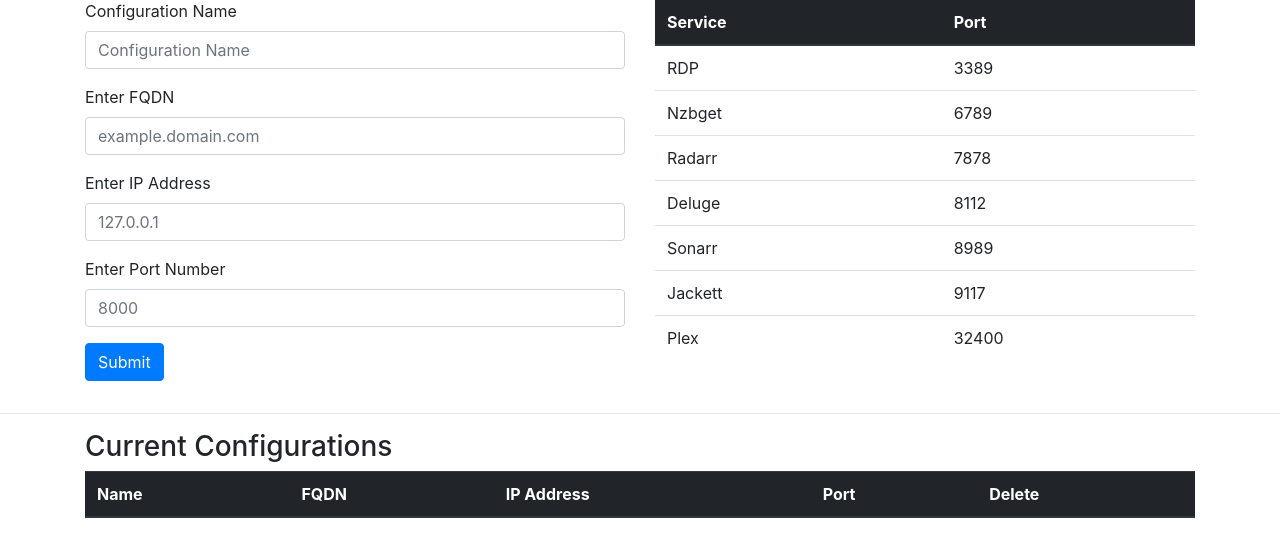
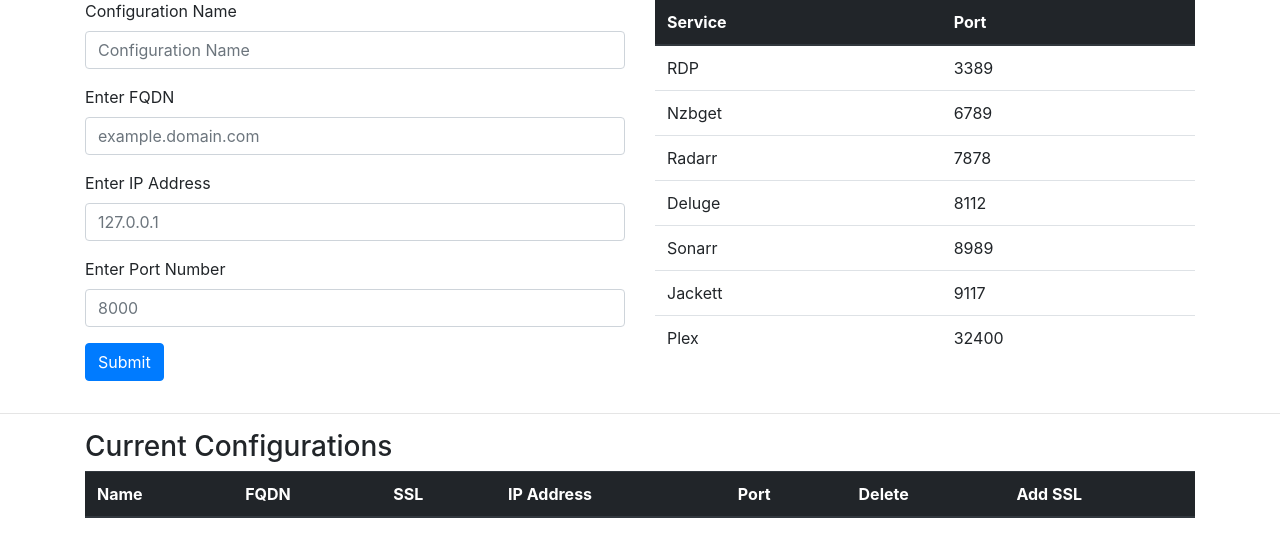
Before and after one commit to andrewixl/reverseproxy, a Django app: template apps/main/templates/main/index.html in a window 1280 px wide. Shown: the part 147-704 px from the top of the page. Run offline with Django 3.2, Linux system fonts and the light colour scheme; the template is opened without the code that fills it, so the values that code supplies are empty; parts of the project's set-up code (start-up, migrations or seed data) failed here and were passed over; some libraries are stand-ins or nearby versions.

Commit message:
Added SSL Support

```diff
--- a/apps/main/models.py
+++ b/apps/main/models.py
@@ -12,19 +12,14 @@ class ConfigManager(models.Manager):
         if len(postData['fqdn']) < 1:
             results['status'] = False
             results['errors'].append('FQDN is too Short')
-        # if postData['enable'] == 'True':
-        #     postData['enable'] == True
-        # else:
-        #     postData['enable'] == False
 
         if results['status'] == True:
-            # results['config'] = Config.objects.create(enable = postData['enable'], name = postData['name'], fqdn = postData['fqdn'], ipAddress = postData['ip'], portNumber = postData['port'],)
-            results['config'] = Config.objects.create(name = postData['name'], fqdn = postData['fqdn'], ipAddress = postData['ip'], portNumber = postData['port'],)
+            results['config'] = Config.objects.create(name = postData['name'], fqdn = postData['fqdn'], ssl = False, ipAddress = postData['ip'], portNumber = postData['port'],)
             return results
 class Config(models.Model):
-    # enable = models.BooleanField(default = False)
     name = models.CharField(max_length = 50)
     fqdn = models.CharField(max_length = 50)
+    ssl = models.BooleanField(default = False)
     ipAddress = models.CharField(max_length = 50)
     portNumber = models.IntegerField(default = 0)
     objects = ConfigManager()
--- a/apps/main/templates/main/index.html
+++ b/apps/main/templates/main/index.html
@@ -97,9 +97,11 @@
               <tr>
                 <th>Name</th>
                 <th>FQDN</th>
+                <th>SSL</th>
                 <th>IP Address</th>
                 <th>Port</th>
                 <th>Delete</th>
+                <th>Add SSL</th>
               </tr>
             </thead>
             <tbody>
@@ -111,6 +113,7 @@
                     <td>{{config.ipAddress}}</td>
                     <td>{{config.portNumber}}</td>
                     <td><a href="/remove/{{config.id}}"><button>Delete</button></a></td>
+                    <td><a href="/addssl/{{config.id}}"><button>Add SSL</button></a></td>
                 </tr>
                 {%endfor%}
             </tbody>
--- a/apps/main/urls.py
+++ b/apps/main/urls.py
@@ -5,4 +5,5 @@ urlpatterns = [
     url(r'^$', views.index),
     url(r'^addconfig$', views.addConfig),
     url(r'^remove/(?P<id>\d+)$', views.removeConfig),
+    url(r'^addssl/(?P<id>\d+)$', views.addSSL),
 ]
```
Also changed, not shown: apps/main/views.py (+8 -0 lines).
